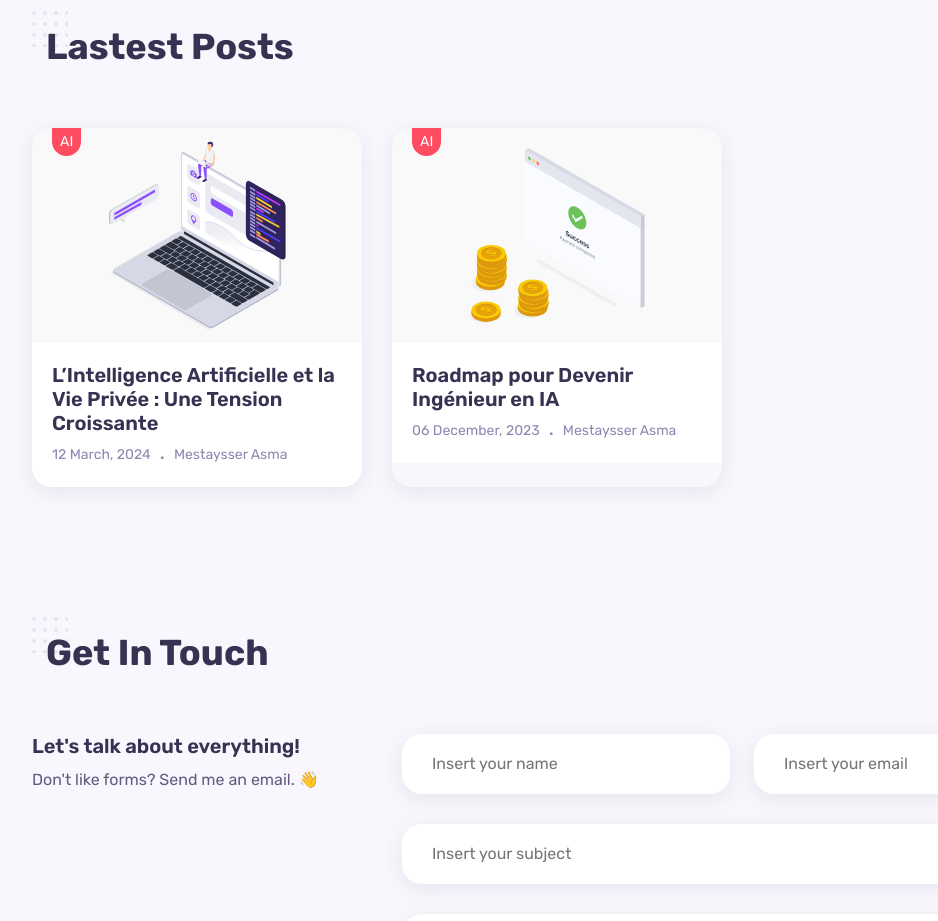
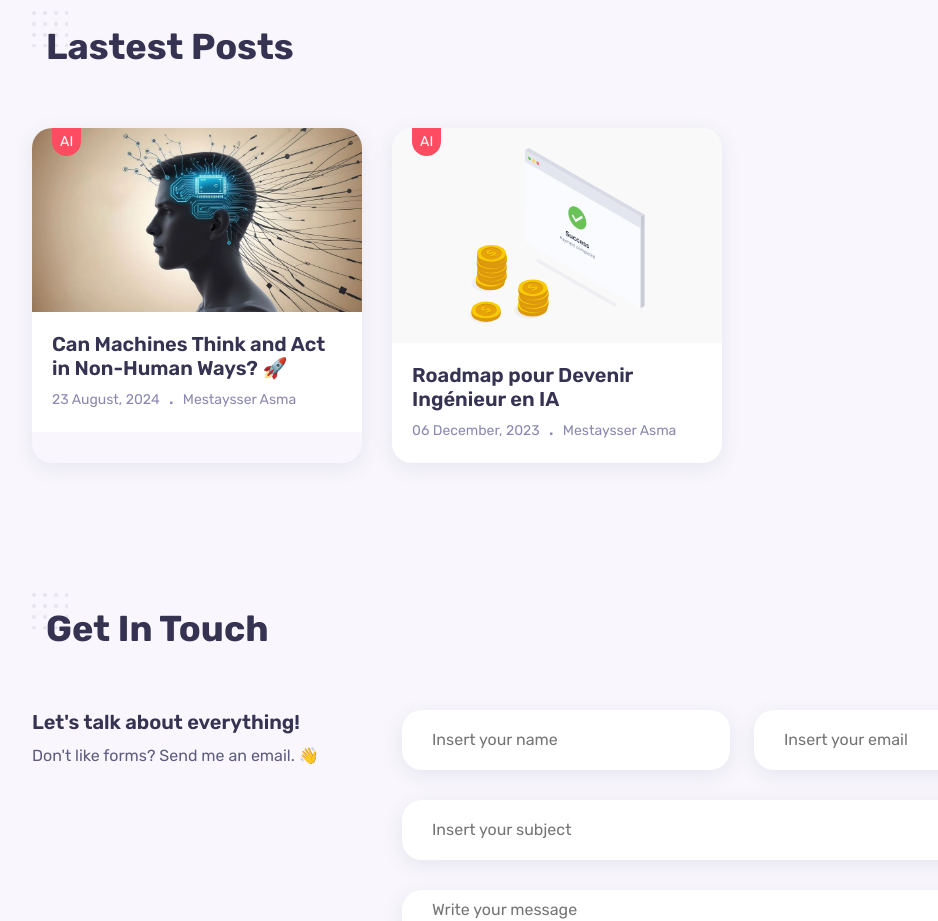
Before and after one commit to asmamest/MyPortfolio, a React (Create React App) app: page / in a window 1280 px wide. Shown: the part 3900-4821 px from the top of the page, without its empty margins (138-1076 px from the left). Built offline with nearby package versions, Linux system fonts and the light colour scheme.

Commit message:
portfolio

```diff
--- a/src/components/blog/Blog.jsx
+++ b/src/components/blog/Blog.jsx
@@ -1,6 +1,6 @@
 import React from "react";
 import "./blog.css";
-import Image1 from "../../assets/blog-1.svg";
+import Image1 from "../../assets/blog1.jpg";
 import Image2 from "../../assets/blog-2.svg";
 const Blog = ()=> {
     return (
@@ -11,13 +11,13 @@ const Blog = ()=> {
                 <div className="blog__card">
                     <div className="blog__thumb">
                         <a href="#"><span className="blog__category">AI</span></a>
-                        <a href="#"><img src={Image1} alt=""  className="blog__img"/></a>
+                        <img src={Image1} alt=""  className="blog__img"/>
                     </div>
                     <div className="blog__details">
-                        <h3 className="blog__title">L’Intelligence Artificielle et la Vie Privée : Une Tension Croissante
-                        </h3>
+                        <a href="https://www.linkedin.com/posts/mestaysserasma_ai-innovation-autonomoussystems-activity-7232625793879670784-r2e5?utm_source=share&utm_medium=member_desktop"><h3 className="blog__title">Can Machines Think and Act in Non-Human Ways? 🚀</h3>
+                        </a>
                         <div className="blog__meta">
-                            <span>12 March, 2024</span>
+                            <span>23 August, 2024</span>
                             <span className="blog__dot">.</span>
                             <span>Mestaysser Asma</span>
                         </div>
```
Also changed, not shown: src/assets/blog1.jpg (added).
